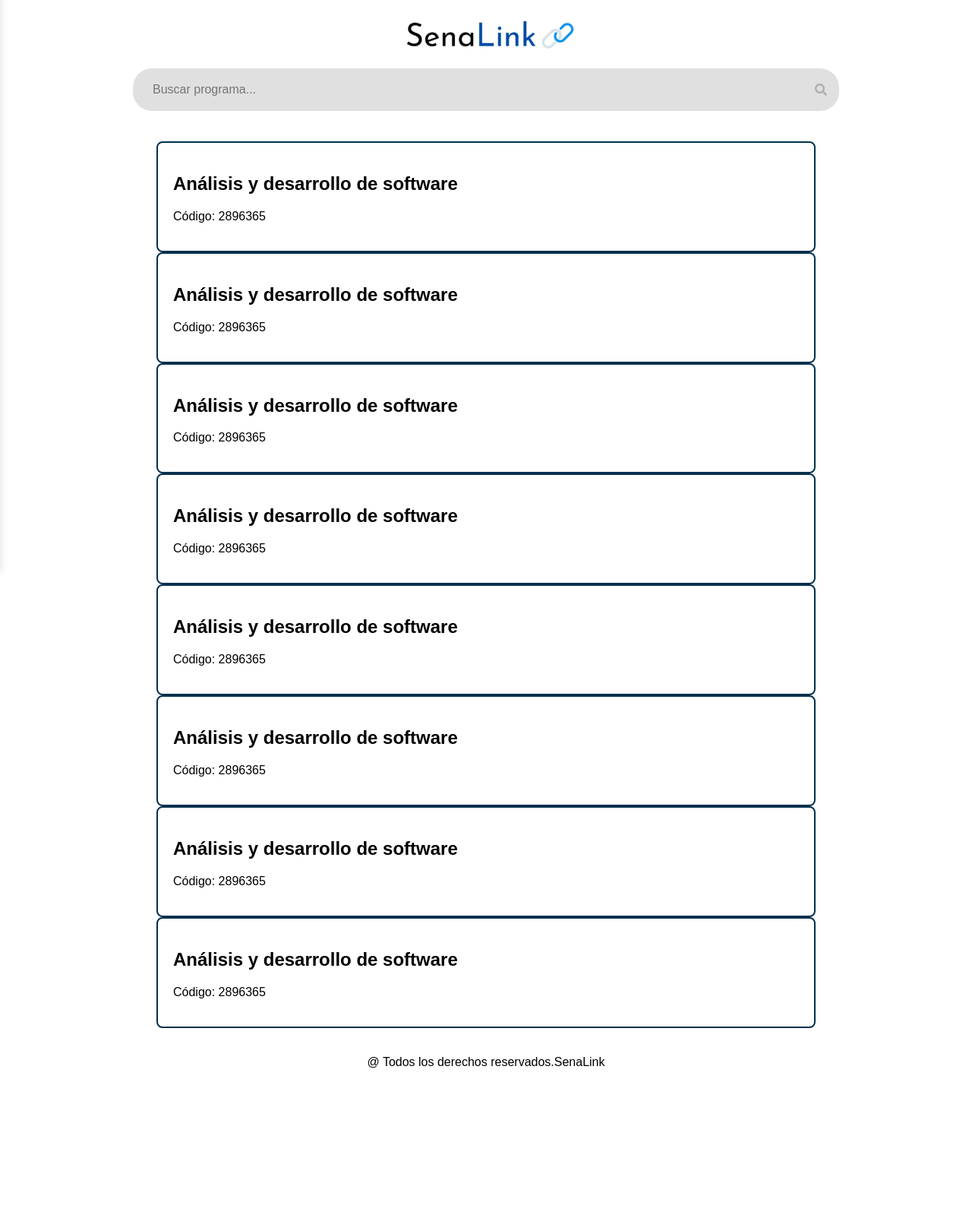
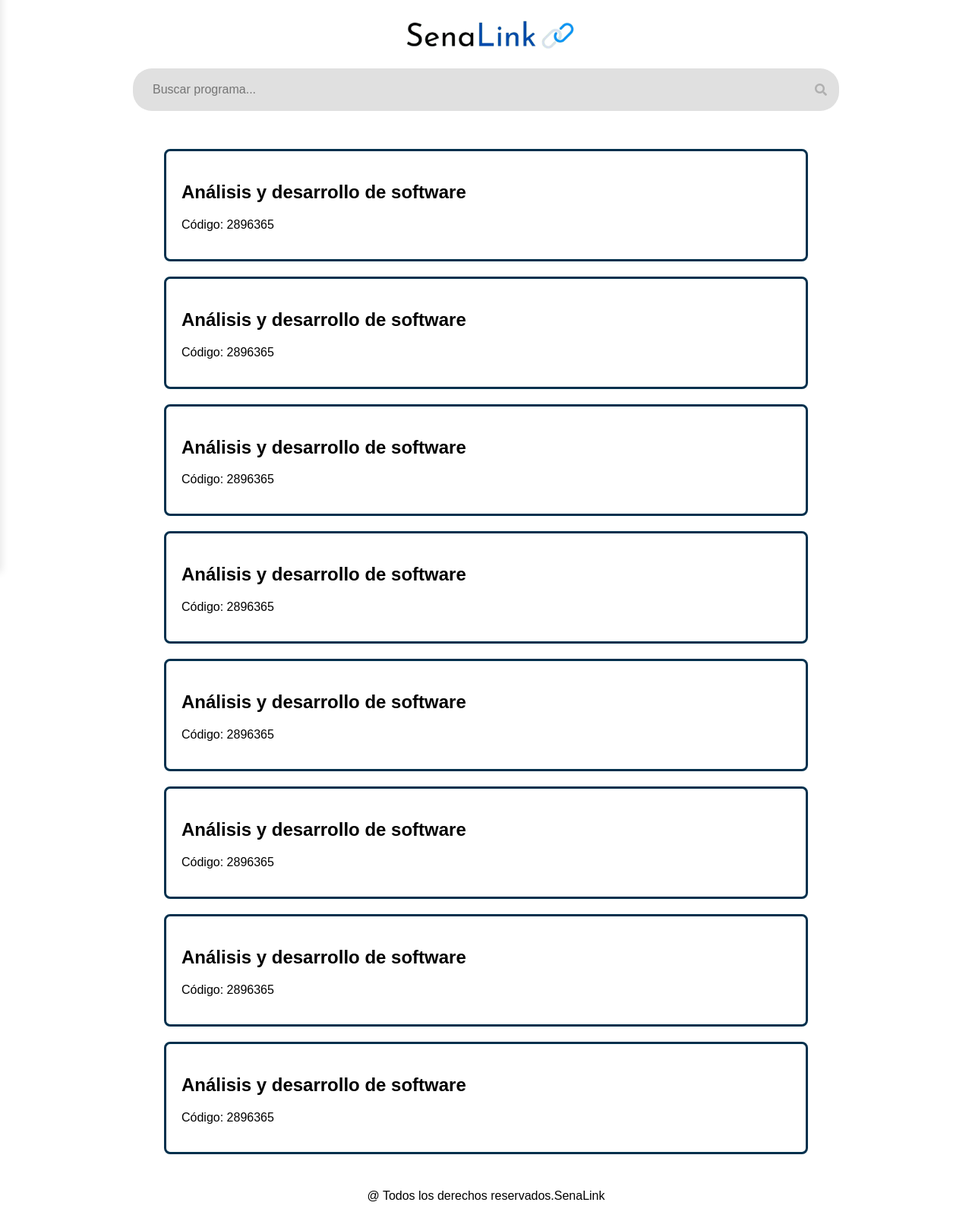
Before and after one commit to felipe397/senalink5, a PHP site: page /html/Super_Admin/Programa_Formacion/Gestion_Programa.html in a window 1280 px wide. Shown: the part 47-1646 px from the top of the page at 76% size. Before the commit the page ends 1453 px from the top, so only its background shows below. Run offline with PHP 8.4, Linux system fonts and the light colour scheme.

Commit message:
margin_top en etiquera css cardh

```diff
--- a/senalink/css/styles.css
+++ b/senalink/css/styles.css
@@ -220,7 +220,8 @@ button{
     padding: 2rem; /* Adequate padding */
     transition: transform 0.3s; /* Smooth transition for hover effect */
     border-radius: 0.8rem;
-    border: 0.2rem solid rgba(0, 48, 77);
+    border: 0.3rem solid rgba(0, 48, 77);
+    margin: 1rem;
 }
 
 .cardh:hover {
```
